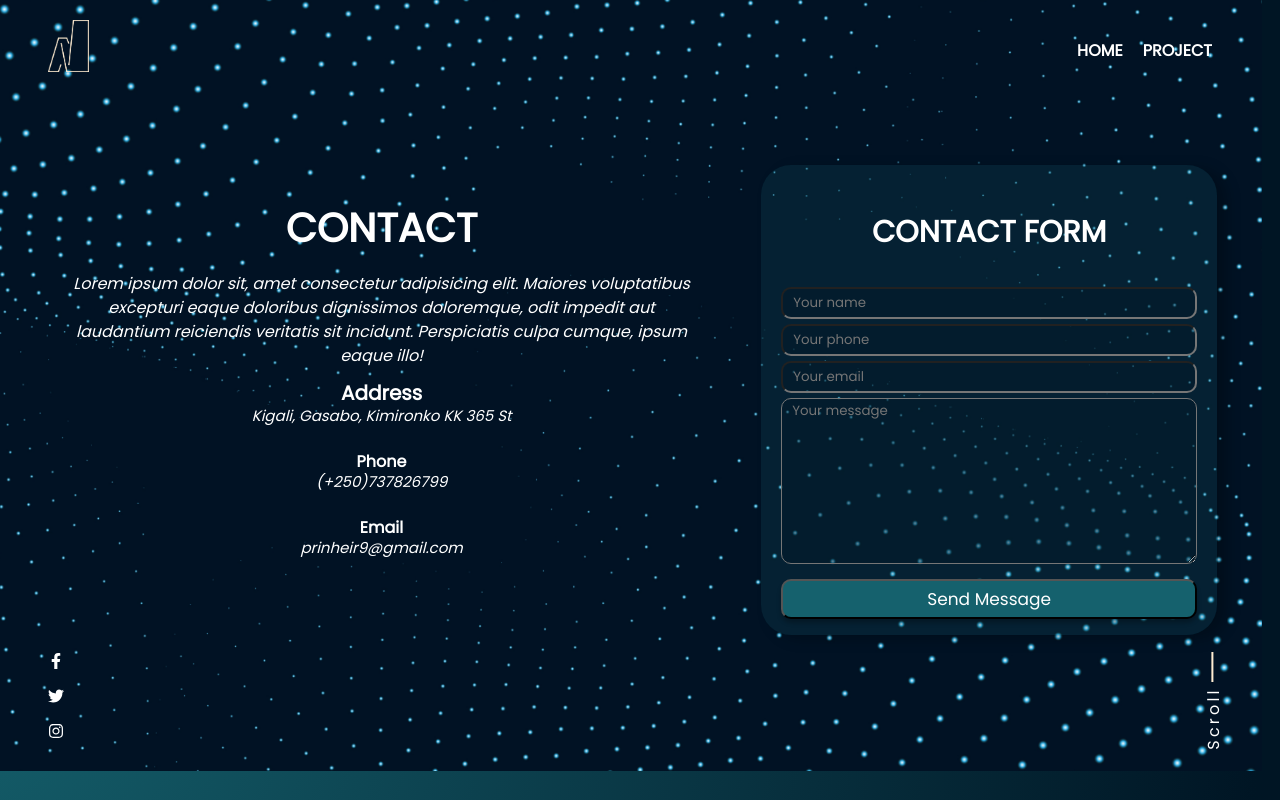
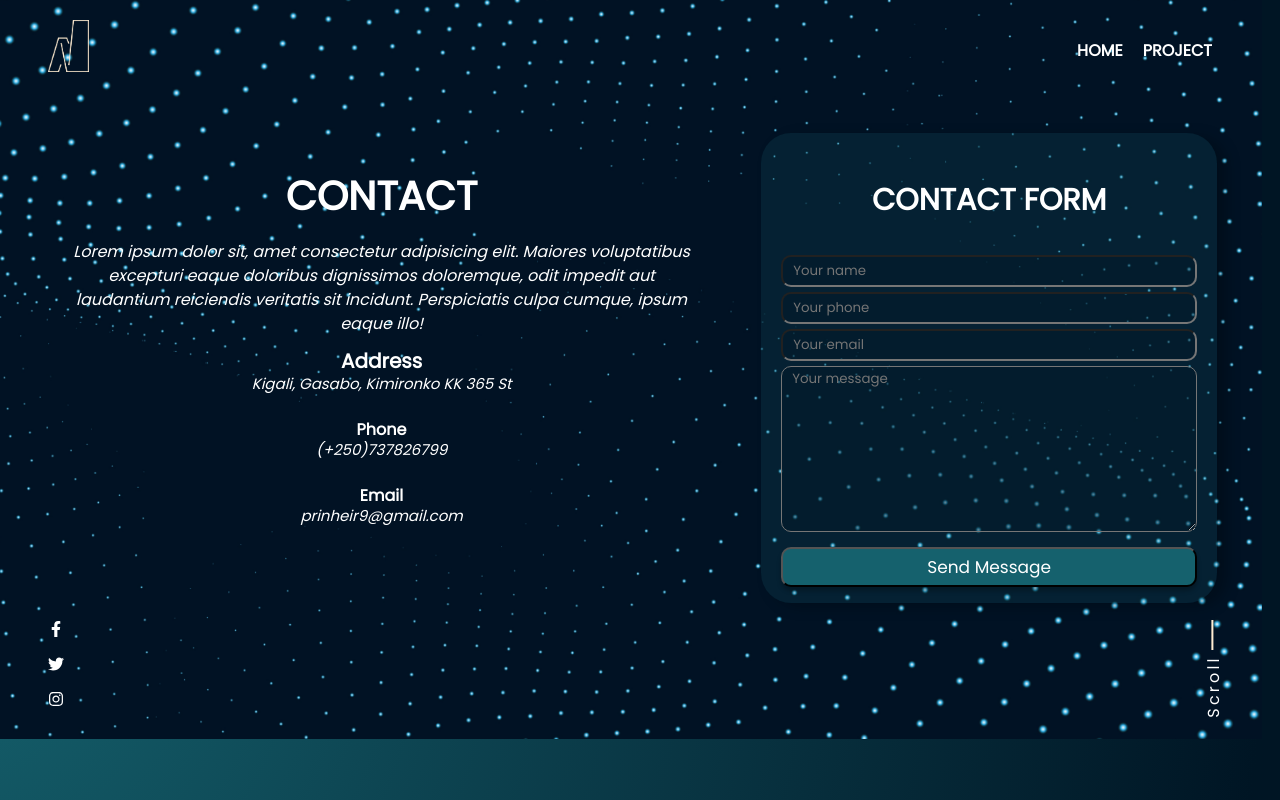
Before and after one commit to sarazaToussaint/Nassaty, a React (Create React App) app: page /Contact in a window 1280 px wide. Built offline with nearby package versions, Linux system fonts and the light colour scheme.

Commit message:
Make some change on the contact page mobile v

```diff
--- a/src/component/Contact.module.css
+++ b/src/component/Contact.module.css
@@ -8,7 +8,7 @@
 .contactContainer {
   display: flex;
   gap: 1rem;
-  padding-top: 4rem;
+  padding-top: 2rem;
 }
 
 .contactText {
```
